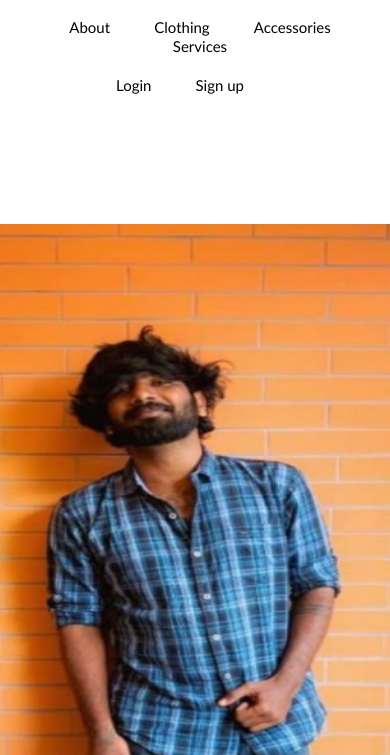
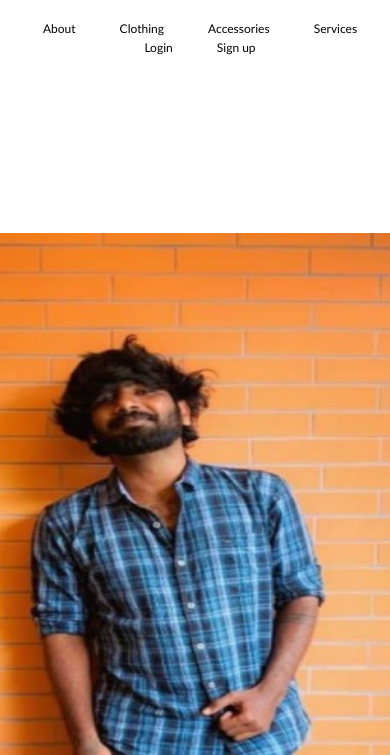
Before and after one commit to PrincessCS/learnable-project, a plain HTML site: page index.html in a window 390 px wide. Shown: the part 89-844 px from the top of the page. Drawn offline with Linux system fonts and the light colour scheme.

Commit message:
updated repository

```diff
--- a/index.html
+++ b/index.html
@@ -20,11 +20,9 @@
         <a href="#Clothing" target="_blank">Clothing</a>
         <a href="#Accessories" target="_blank">Accessories</a>
         <a href="#Services" target="_blank">Services</a>
-        </div>
 
-        <div id="right">
-        <a href="text.html">Login</a>
-        <a href="text.html">Sign up</a>
+        <a href="text.html" id="right">Login</a>
+        <a href="text.html" id="right">Sign up</a>
         </div>
 
     </header>
--- a/style.scss
+++ b/style.scss
@@ -28,24 +28,7 @@ body{
 
     }
 
-    #right{
-        float: right;
-        margin-right: 5rem;
 
-
-    }
-
-    #right>a{
-        padding:10px;
-        font-size: 15px;
-    }
-    #right>a:hover{
-        background-color: orangered;
-        border:none;
-        border-radius: 12px;
-        padding: 10px 18px;
-        color:white;
-    }
 
     button{
         background-color: orangered;
@@ -92,8 +75,8 @@ body{
     }
 
     #img-box{
-        margin-right:13rem;
-        margin-top: 5rem;
+        margin-right:15rem;
+        margin-top: 8rem;
 
     }
     #img1{
@@ -144,22 +127,19 @@ body{
         }
 
         #center>a{
-            font-size: 15px;
+            font-size: 12px;
             padding:20px;
 
         }
-
-        #right{
-
-            margin-top: 20px;
-            margin-left: 50px;
+        #center>a:hover{
+            background-color: orangered;
+            border:none;
+            border-radius: 12px;
+            padding: 4px 2px;
+            color:white;
         }
 
-        #right>a{
-            font-size: 15px;
-            padding:20px;
-            margin-right: auto;
-        }
+
 
 
 
@@ -183,6 +163,7 @@ body{
 
         #img-box{
             width:800px;
+            overflow-x: hidden;
 
 
 
--- a/styles.scss
+++ b/styles.scss
@@ -124,6 +124,7 @@ button:hover{
 
         #text-container{
             margin-top:20px;
+            margin-bottom: 30px;
             border-radius: 0px 0px 10px 10px;
             height: 500px;
             width:300px;
```
Also changed, not shown: style.css, styles.css, 2 other files.
